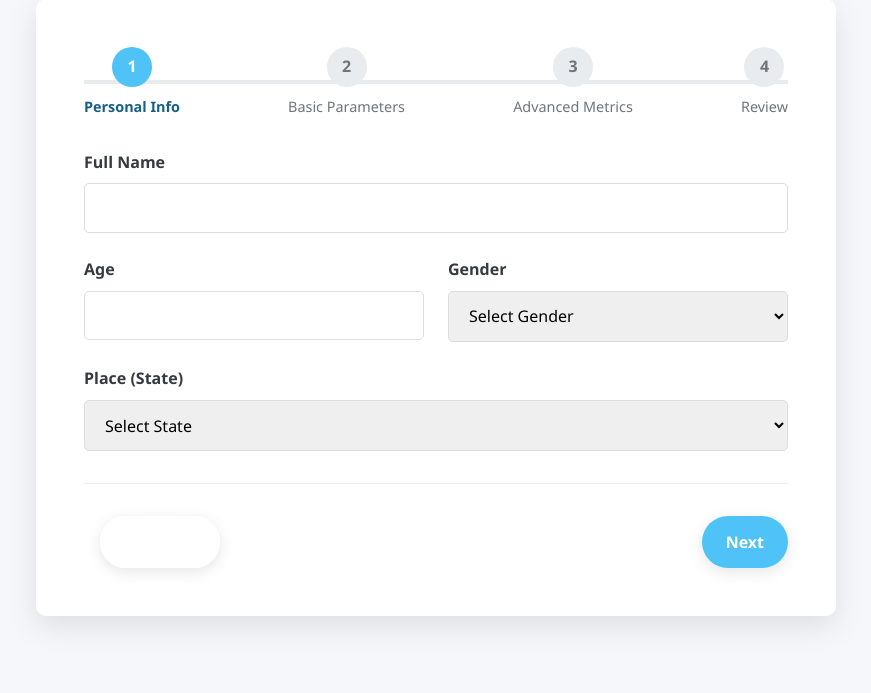
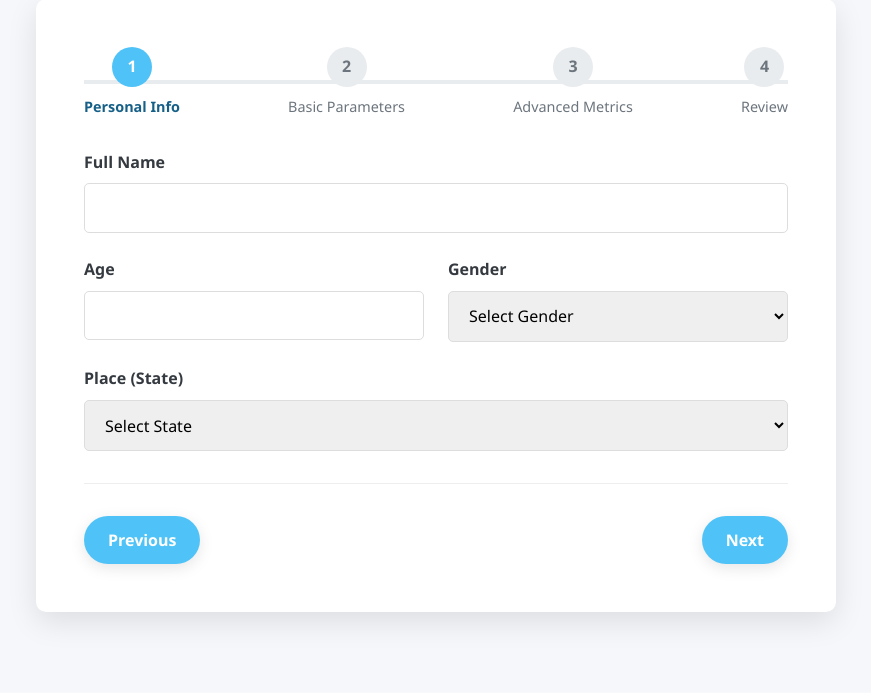
Before and after one commit to AlokMishra19/parkinson, a Flask app: page / in a window 1280 px wide. Shown: the part 2156-2849 px from the top of the page, without its empty margins (204-1075 px from the left). Run offline with Flask 3, Linux system fonts and the light colour scheme; parts of the project's set-up code (start-up, migrations or seed data) failed here and were passed over.

Commit message:
Update index.html

```diff
--- a/templates/index.html
+++ b/templates/index.html
@@ -187,7 +187,7 @@
                     </div>
 
                     <div class="form-navigation">
-                        <button type="button" class="btn btn-outline" disabled>Previous</button>
+                        <button type="button" class="btn btn-previous" disabled>Previous</button>
                         <button type="button" class="btn next-step">Next</button>
                     </div>
                 </div>
```
